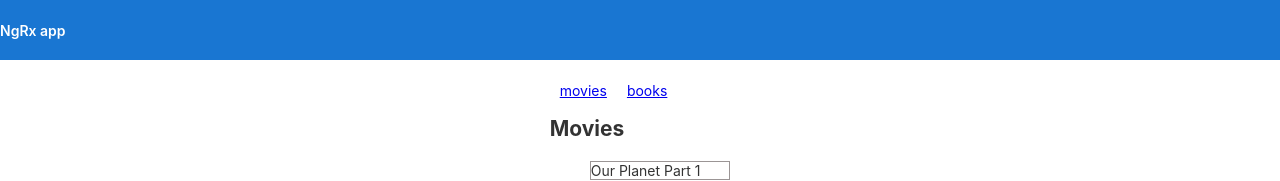
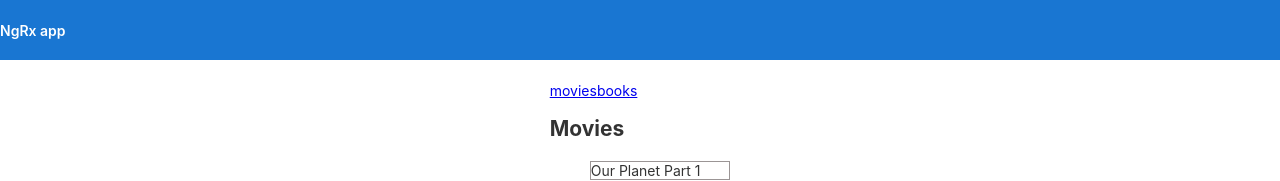
Before and after one commit to larisaVasile/ngrx-begginer, an Angular app: page /movies in a window 1280 px wide. Shown: the top 181 px of the page. Built offline with nearby package versions, Linux system fonts and the light colour scheme.

Commit message:
added movies module

```diff
--- a/src/app/app-routing.module.ts
+++ b/src/app/app-routing.module.ts
@@ -7,7 +7,9 @@ import {WelcomeComponent} from './welcome/welcome.component';
 
 const appRoutes: Routes = [
   {path: '', component: WelcomeComponent},
-  {path: 'movies', component: MoviesComponent},
+  {path: 'movies',    loadChildren: () =>
+      import('./movies/movies.module').then(m => m.MoviesModule)
+  },
   {path: 'books', component: BooksComponent}
 ];
 
--- a/src/app/app.module.ts
+++ b/src/app/app.module.ts
@@ -2,7 +2,6 @@ import { NgModule } from '@angular/core';
 import { BrowserModule } from '@angular/platform-browser';
 
 import { AppComponent } from './app.component';
-import { MoviesComponent } from './movies/movies.component';
 import { BooksComponent } from './books/books.component';
 import { AppRoutingModule } from './app-routing.module';
 import { WelcomeComponent } from './welcome/welcome.component';
@@ -11,7 +10,6 @@ import { WelcomeComponent } from './welcome/welcome.component';
 @NgModule({
   declarations: [
     AppComponent,
-    MoviesComponent,
     BooksComponent,
     WelcomeComponent
   ],
@@ -20,6 +18,9 @@ import { WelcomeComponent } from './welcome/welcome.component';
     AppRoutingModule
   ],
   providers: [],
+  exports: [
+    WelcomeComponent
+  ],
   bootstrap: [AppComponent]
 })
 export class AppModule { }
--- a/src/app/movies/movies.component.html
+++ b/src/app/movies/movies.component.html
@@ -1,4 +1,7 @@
-<app-welcome></app-welcome>
+<nav>
+  <a routerLink="/movies" class="main-nav-link">movies</a>
+  <a routerLink="/books" class="main-nav-link">books</a>
+</nav>
 <h2>Movies</h2>
 <ul>
   <li *ngFor="let movie of movies" class="movie-item"
--- /dev/null
+++ b/src/app/movies/movies.module.ts
@@ -0,0 +1,26 @@
+import {NgModule} from '@angular/core';
+import { CommonModule } from '@angular/common';
+import {RouterModule, Routes} from '@angular/router';
+import {MoviesComponent} from './movies.component';
+import { FormsModule, ReactiveFormsModule } from '@angular/forms';
+
+const moviesRoutes: Routes = [{
+  path: '', component: MoviesComponent
+}];
+
+@NgModule({
+  imports: [
+    CommonModule,
+    RouterModule.forChild(moviesRoutes)
+  ],
+  declarations: [
+    MoviesComponent
+  ],
+  exports: [
+    CommonModule,
+    FormsModule,
+    ReactiveFormsModule
+  ]
+})
+export class MoviesModule {
+}
```
